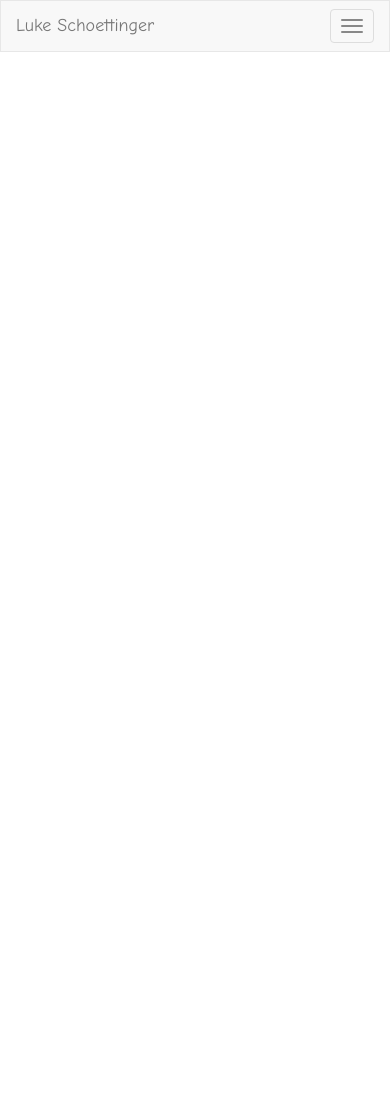
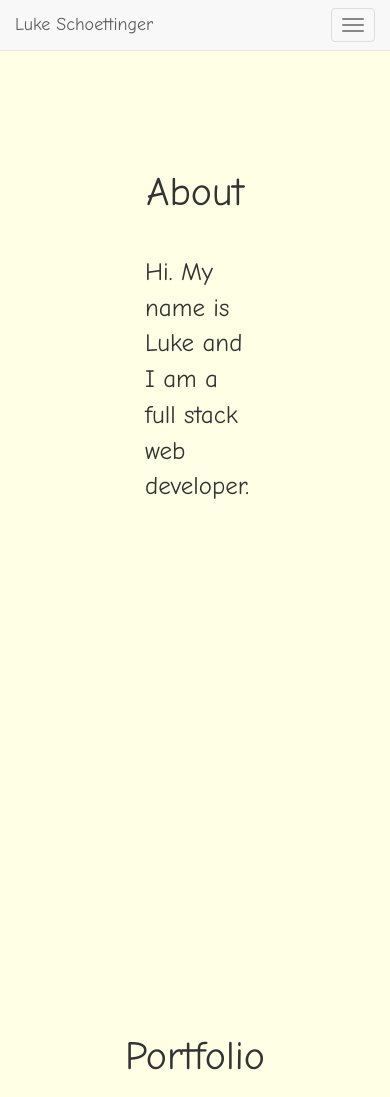
Before and after one commit to schoetlr/firsttakeonportfolio, a plain HTML site: page index.html in a window 390 px wide. Shown: the top 1097 px of the page. Before the commit the page ends 844 px from the top, so only its background shows below. Drawn offline with nearby package versions, Linux system fonts and the light colour scheme.

Commit message:
good progress

```diff
--- a/index.html
+++ b/index.html
@@ -13,7 +13,7 @@
   </head>
 
   <body>
-    <nav class="navbar navbar-default">
+    <nav class="navbar navbar-default navbar-fixed-top">
       <div class="container-fluid">
         <!-- Brand and toggle get grouped for better mobile display -->
         <div class="navbar-header">
@@ -39,7 +39,75 @@
       </div><!-- /.container-fluid -->
     </nav>
 
+    <main class="container-fluid">
+      <section id="about">
+        <div class="row">
+          <div class="col-xs-12 header">
+            <h1>About</h1>
+          </div>
+        </div>
 
+        <div class="row">
+          <div class="col-xs-4"></div>
+          <div class="col-xs-4">
+            <p>Hi.  My name is Luke and I am a full stack web developer.</p>
+          </div>
+          <div class="col-xs-4"></div>
+        </div>
+      </section>
+
+      <section id="portfolio">
+        <div class="row">
+          <div class="col-xs-12 header">
+            <h1>Portfolio</h1>
+          </div>
+        </div>
+
+        <div class="row">
+          <div class="col-xs-4">
+
+          </div>
+
+          <div class="col-xs-4">
+
+          </div>
+
+          <div class="col-xs-4">
+
+          </div>
+        </div>
+
+        <div class="row">
+          <div class="col-xs-4">
+
+          </div>
+
+          <div class="col-xs-4">
+
+          </div>
+
+          <div class="col-xs-4">
+
+          </div>
+        </div>
+      </section>
+
+      <section id="contact">
+        <div class="row">
+          <div class="col-xs-12 header">
+            <h1>Contact</h1>
+          </div>
+        </div>
+
+        <div class="row">
+          <div class="col-xs-4"></div>
+          <div class="col-xs-4">
+            <p>srlrs20020@gmail.com</p>
+          </div>
+          <div class="col-xs-4"></div>
+        </div>
+      </section>
+    </main>
 
 
 
--- a/styles.css
+++ b/styles.css
@@ -1,3 +1,46 @@
 body {
   font-family: "Comic Sans MS", cursive, sans-serif;
+  background-color: #ffffe6;
 }
+
+.header {
+  text-align: center;
+}
+
+#about {
+  margin-top: 150px;
+}
+
+#about h1 {
+  font-size: 40px;
+
+}
+
+#about p {
+  font-size: 25px;
+  margin-top: 30px;
+}
+
+#portfolio {
+  margin-top: 500px;
+}
+
+#portfolio h1 {
+  font-size: 40px;
+}
+
+
+
+#contact {
+  margin-top: 500px;
+}
+
+#contact h1 {
+  font-size: 40px;
+}
+
+#contact p {
+  margin-top: 30px;
+  text-align: center;
+  font-size: 25px;
+}
```
